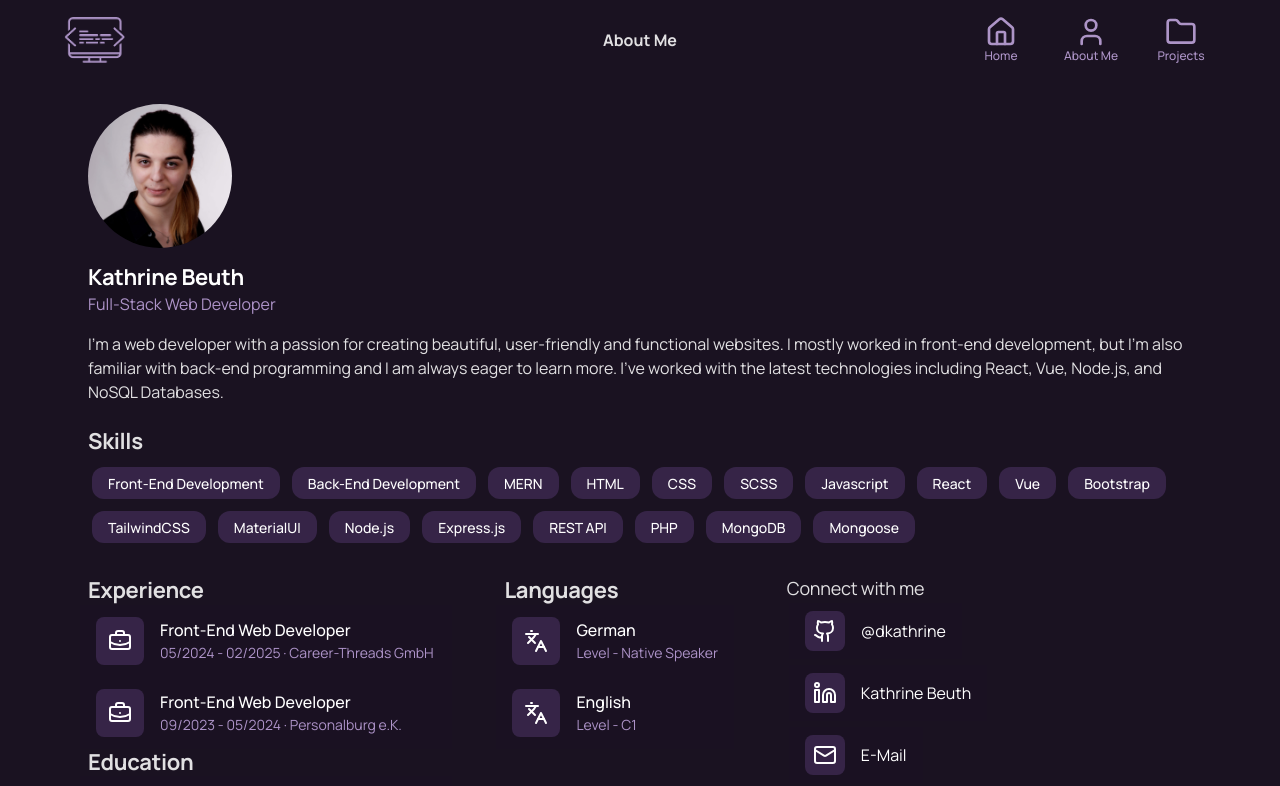
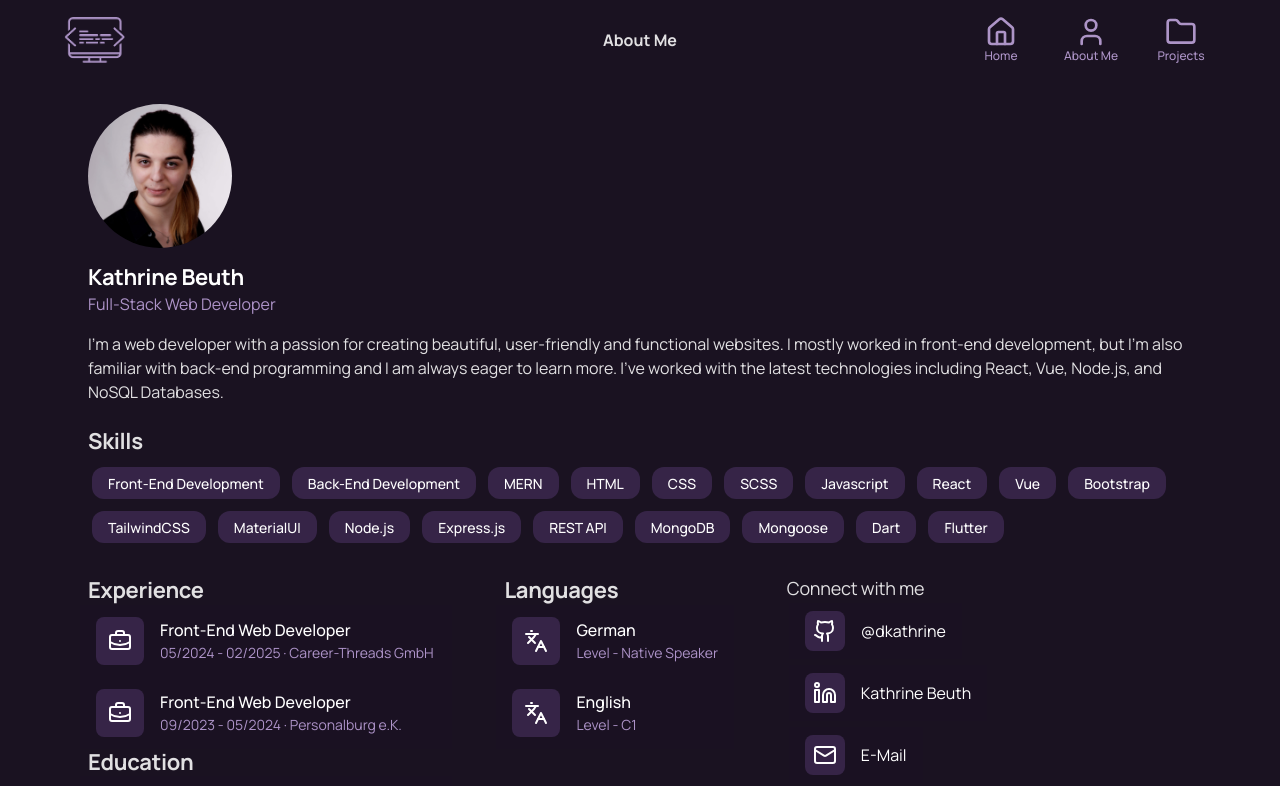
Before and after one commit to dkathrine/new-portfolio, a React (Vite) app: page /about in a window 1280 px wide. Shown: the top 786 px of the page. Built offline with nearby package versions, Linux system fonts and the light colour scheme.

Commit message:
added two new badges in AboutMe.jsx

```diff
--- a/src/pages/AboutMe/AboutMe.jsx
+++ b/src/pages/AboutMe/AboutMe.jsx
@@ -74,9 +74,10 @@ const AboutMe = () => {
                                 <Badge badgeName={"Node.js"} />
                                 <Badge badgeName={"Express.js"} />
                                 <Badge badgeName={"REST API"} />
-                                <Badge badgeName={"PHP"} />
                                 <Badge badgeName={"MongoDB"} />
                                 <Badge badgeName={"Mongoose"} />
+                                <Badge badgeName={"Dart"} />
+                                <Badge badgeName={"Flutter"} />
                             </div>
                         </section>
                     </MotionSection>
```
